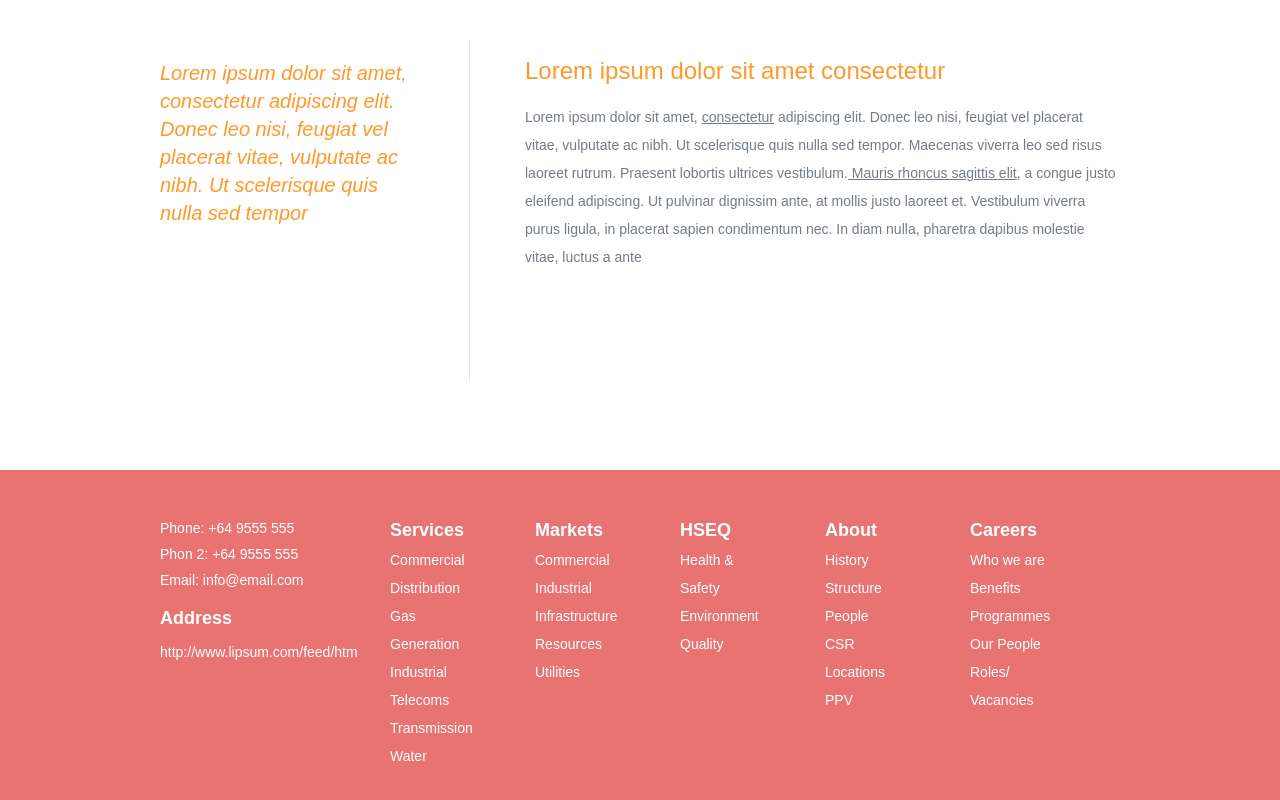
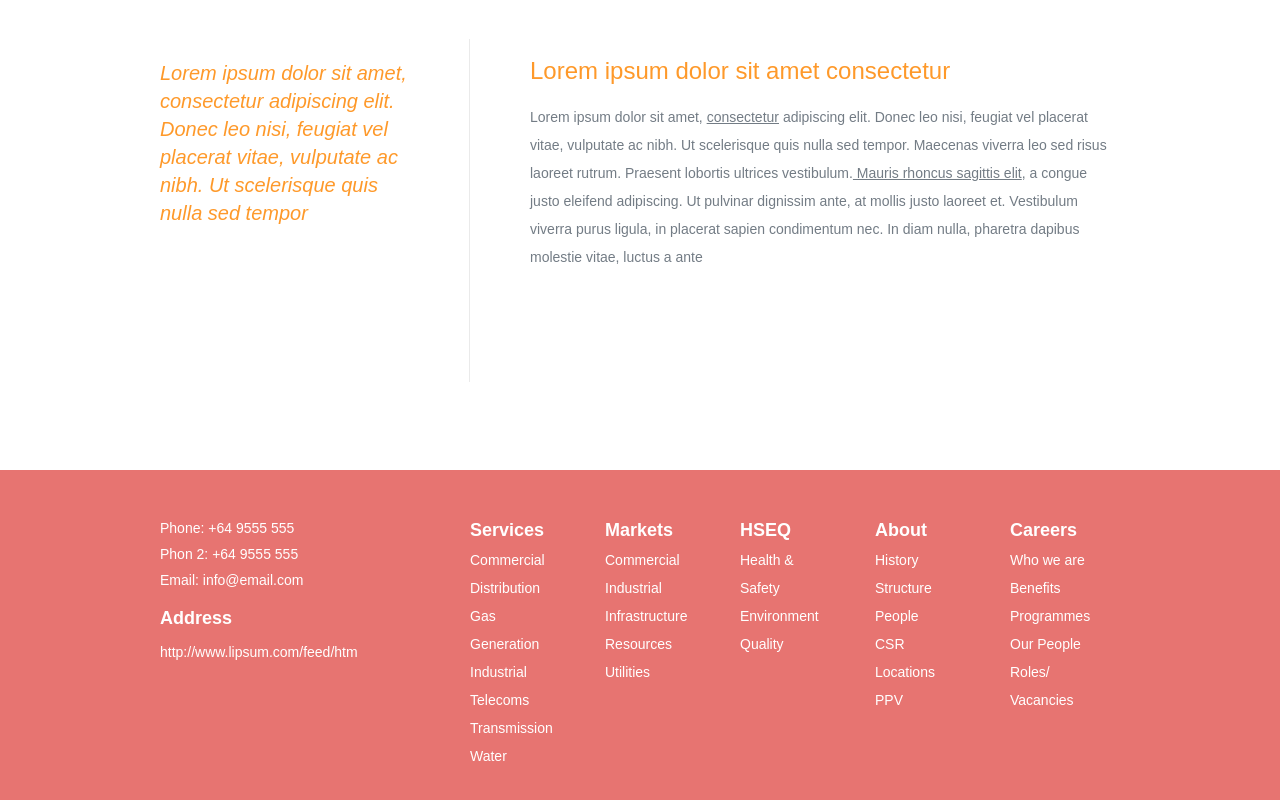
Before and after one commit to yura35koba/Organic-project, a plain HTML site: page index.html in a window 1280 px wide. Shown: the part 958-1758 px from the top of the page. Drawn offline with Linux system fonts and the light colour scheme.

Commit message:
commit 5

```diff
--- a/css/main.css
+++ b/css/main.css
@@ -80,13 +80,14 @@ body {
 	font-size: 52px;
 	font-weight: normal;
 	line-height: 62px;
-	text-shadow: 0 1px 1px rgb(0, 0, 0);
+    text-shadow: 0 1px 1px rgba(0, 0, 0, 0.4);
+
 }
 .header-head p {
-	margin-top: 39px;
+	margin-top: 25px;
 	margin-bottom: 0;
-	text-shadow: 0 1px 1px rgb(0, 0, 0);
 	font-size: 14px;
+	text-shadow: 0 1px 1px rgba(0, 0, 0, 0.4);
 	line-height: 25px;
 }
 /*.........//ШАПКА................*/
@@ -111,7 +112,7 @@ body {
 }
 .col-right {
 	float: right;
-	width: 595px;
+	width: 590px;
 }
 .col-right h2 {
 	font-size: 24px;
@@ -173,11 +174,9 @@ body {
 	color: darkblue;
 	text-decoration: underline;
 }
-
-
 .menu {
 	float: left;
-	width: 100px;
+	width: 90px;
 	margin-right: 45px;
 }
 .menu h4 {
@@ -204,5 +203,10 @@ body {
 .menu ul li a:hover {
 	color: darkblue;
 	text-decoration: underline;
+}.left-menu {
+    margin-left: 80px;
+ }
+.right-menu {
+    margin-right: 0;
 }
 /*............//ПОДВАЛ..............*/
--- a/index.html
+++ b/index.html
@@ -63,7 +63,7 @@
 			<h4>Address</h4>
 			<p>http://www.lipsum.com/feed/htm</p>
 		</div>
-		<div class="menu">
+		<div class="menu left-menu">
 			<h4>Services</h4>
 			<ul>
 				<li><a href="#">Commercial</a></li>
@@ -106,7 +106,7 @@
 				<li><a href="#">PPV</a></li>
 			</ul>
 		</div>
-		<div class="menu">
+		<div class="menu right-menu">
 			<h4>Careers</h4>
 			<ul>
 				<li><a href="#">Who we are</a></li>
```
Also changed, not shown: 2 other files.
